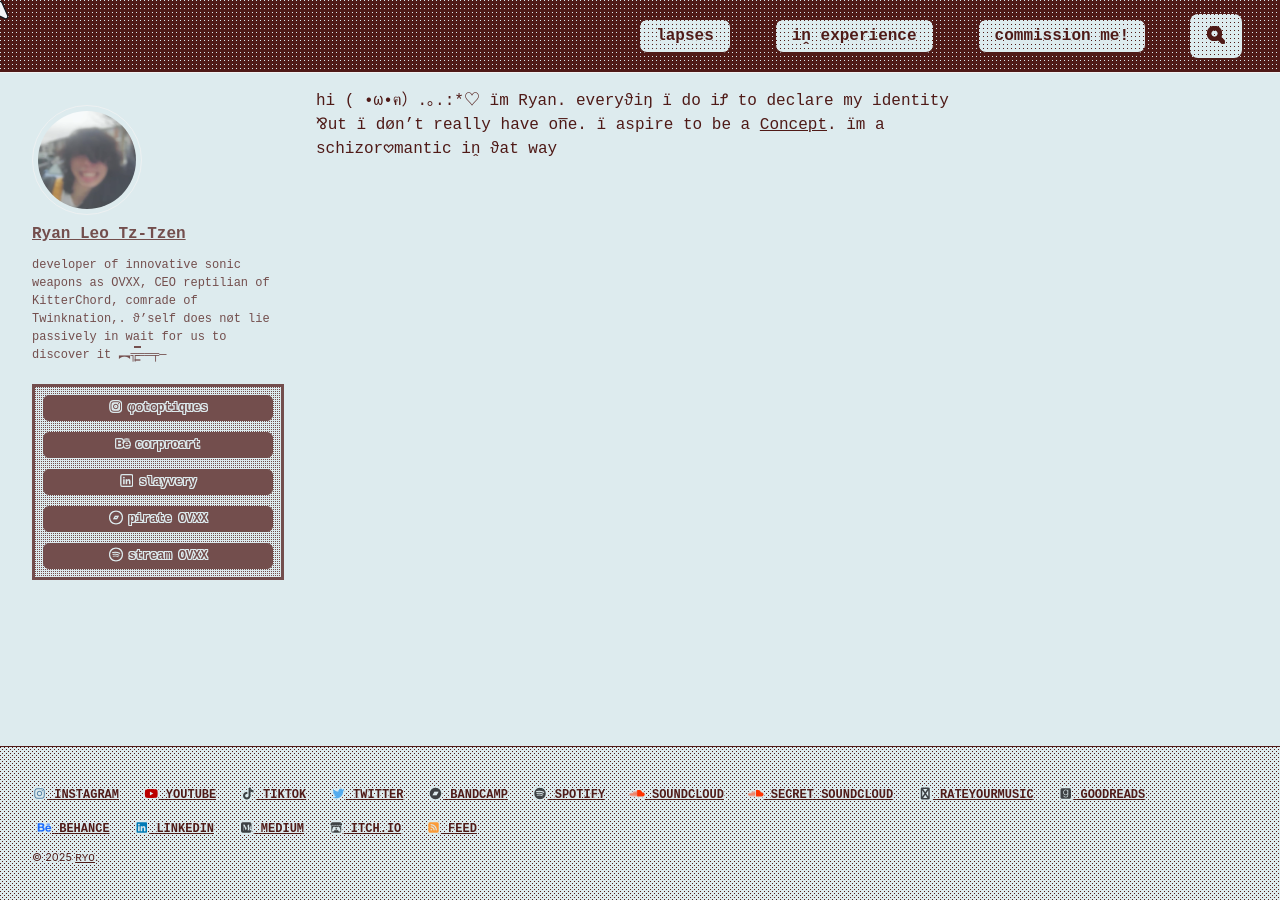
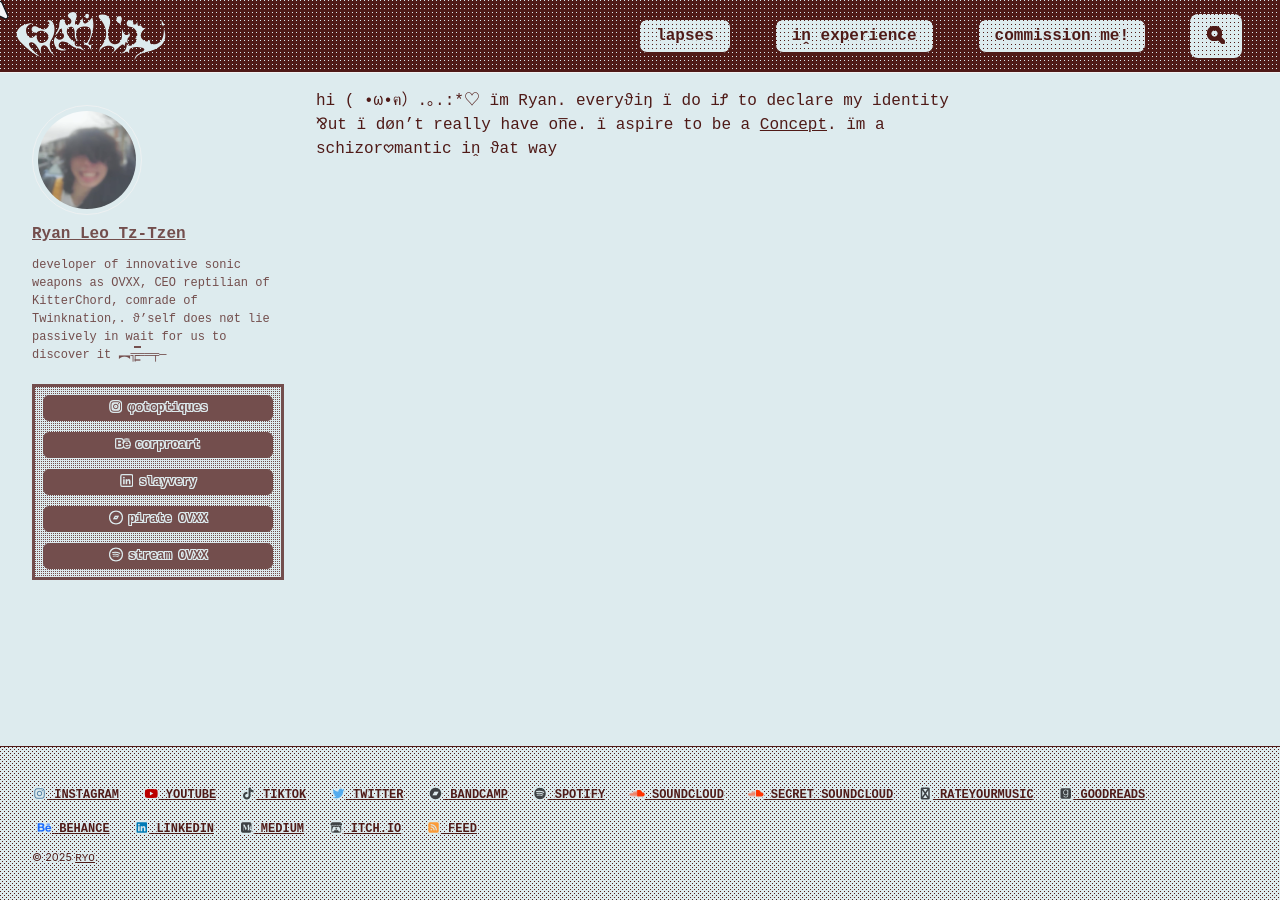
Before and after one commit to cryotato/cryotato.github.io, a Jekyll site: the page built from index.md, in a window 1280 px wide. Built offline with Jekyll 4.4.1, drawn with Linux system fonts in a browser that asks for light colours; cached includes are drawn as plain includes.

Commit message:
Revert "Update main.scss"
This reverts commit 83bb45883649161ff964270b27b995e9b56cf079.

```diff
--- a/assets/css/main.scss
+++ b/assets/css/main.scss
@@ -592,8 +592,7 @@ button:hover, .btn:hover {
   width: 150px;          // <<< Adjust this width
   height: 50px;         // <<< Adjust this height
   vertical-align: middle;
-  // background-color: var(--light);
-  background-color: var(--bg-2);
+  background-color: var(--light);
   -webkit-mask-image: url(/assets/images/ryanlogo.svg);
   mask-image: url(/assets/images/ryanlogo.svg);
   -webkit-mask-repeat: no-repeat;
```
